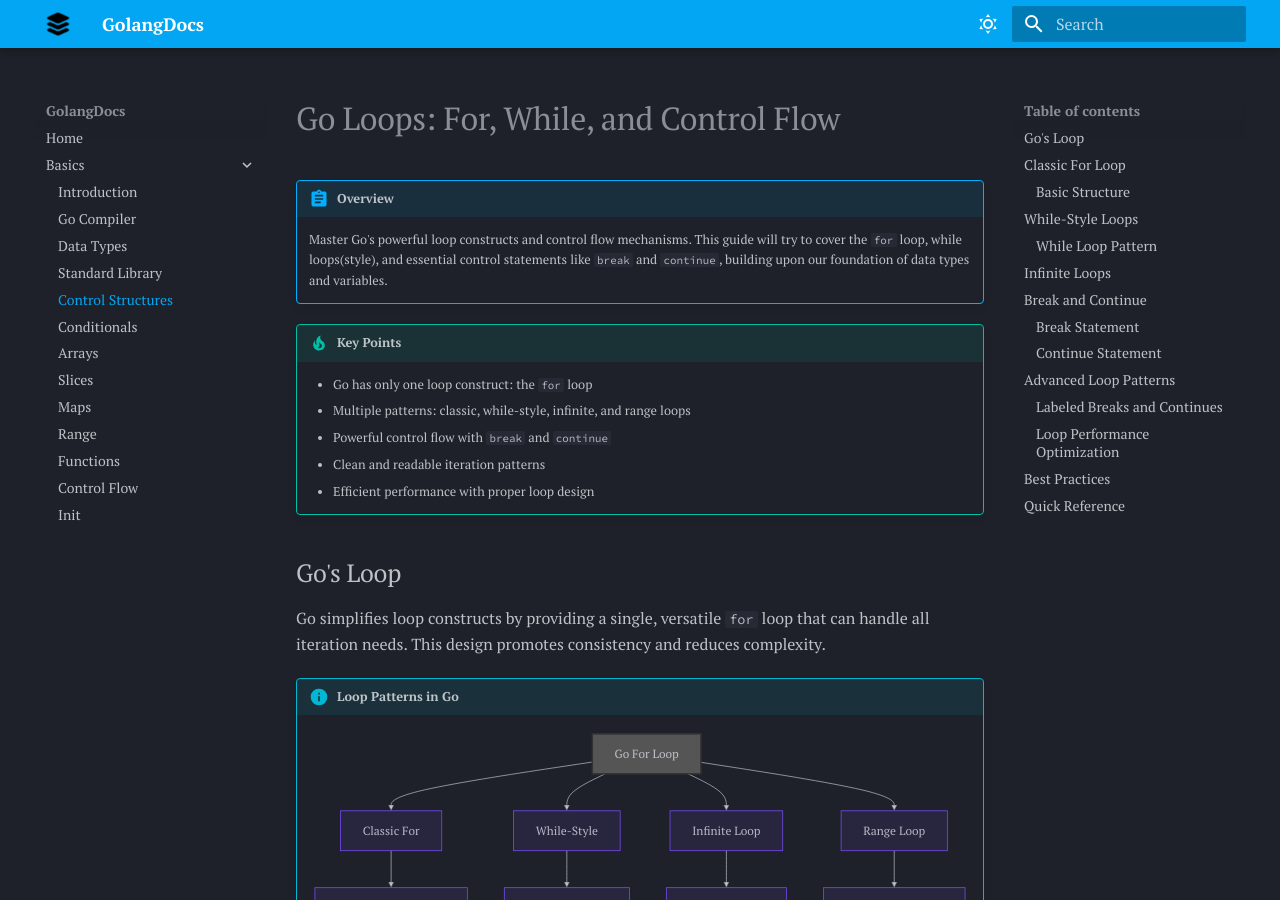
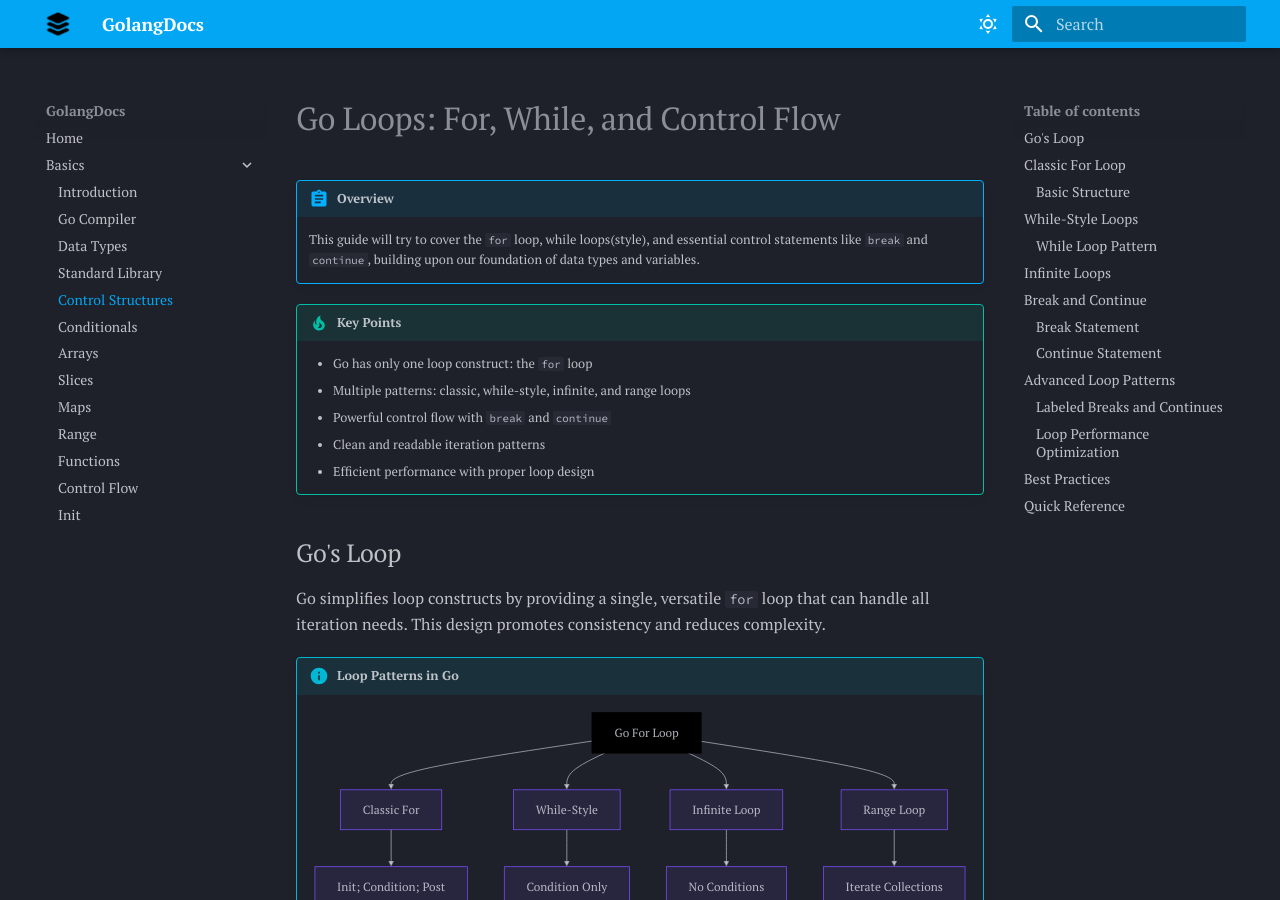
Before and after one commit to kutt27/golangdocs, an MkDocs documentation site: the page built from docs/1. Basics/5. If-and While.md, in a window 1280 px wide and 900 px high. Built offline with MkDocs 1.6.1 and Material for MkDocs 9.7.7, drawn with Linux system fonts in a browser that asks for light colours.

Commit message:
last push before a long break

````diff
--- a/docs/1. Basics/5. If-and While.md
+++ b/docs/1. Basics/5. If-and While.md
@@ -1,7 +1,7 @@
 # Go Loops: For, While, and Control Flow
 
 !!! abstract "Overview"
-    Master Go's powerful loop constructs and control flow mechanisms. This guide will try to cover the `for` loop, while loops(style), and essential control statements like `break` and `continue`, building upon our foundation of data types and variables.
+    This guide will try to cover the `for` loop, while loops(style), and essential control statements like `break` and `continue`, building upon our foundation of data types and variables.
 
 !!! tip "Key Points"
     - Go has only one loop construct: the `for` loop
@@ -25,7 +25,7 @@ Go simplifies loop constructs by providing a single, versatile `for` loop that c
         C --> C1[Condition Only]
         D --> D1[No Conditions]
         E --> E1[Iterate Collections]
-        style A fill:#555,stroke:#333,stroke-width:2px,color:#000
+        style A fill:#000,stroke:#000,stroke-width:2px,color:#555
     ```
 
 ## Classic For Loop
````
